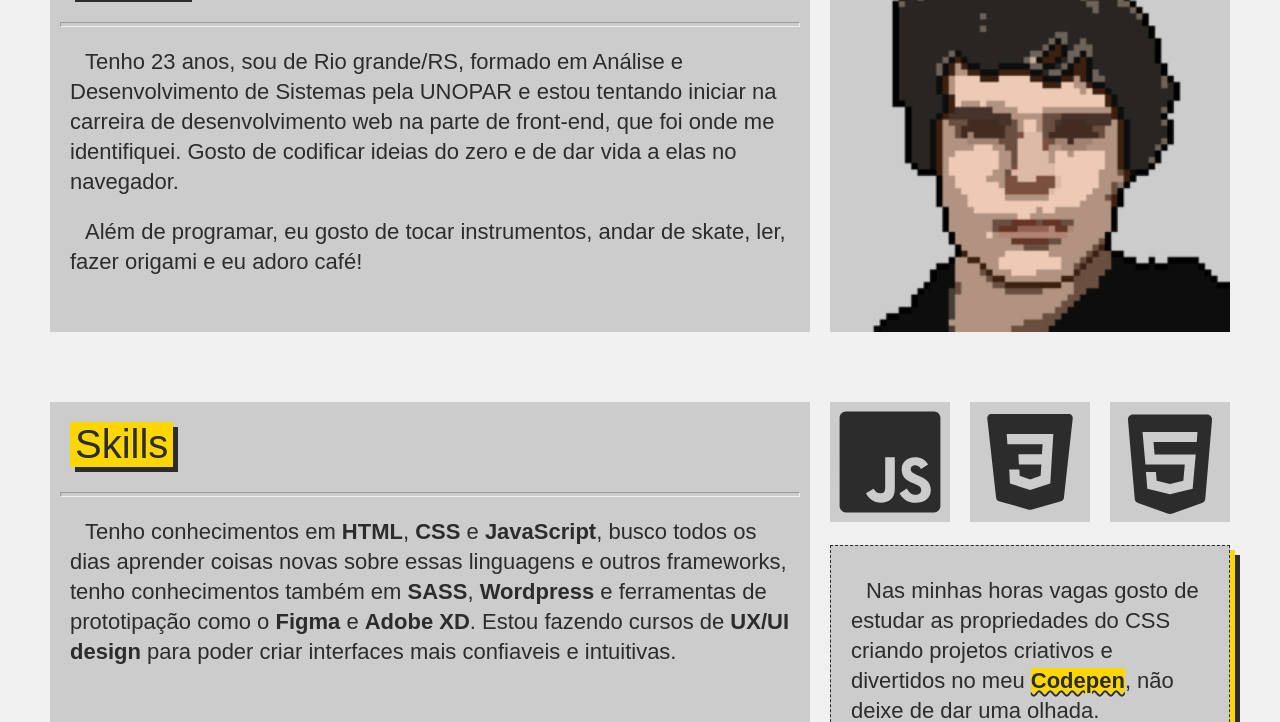
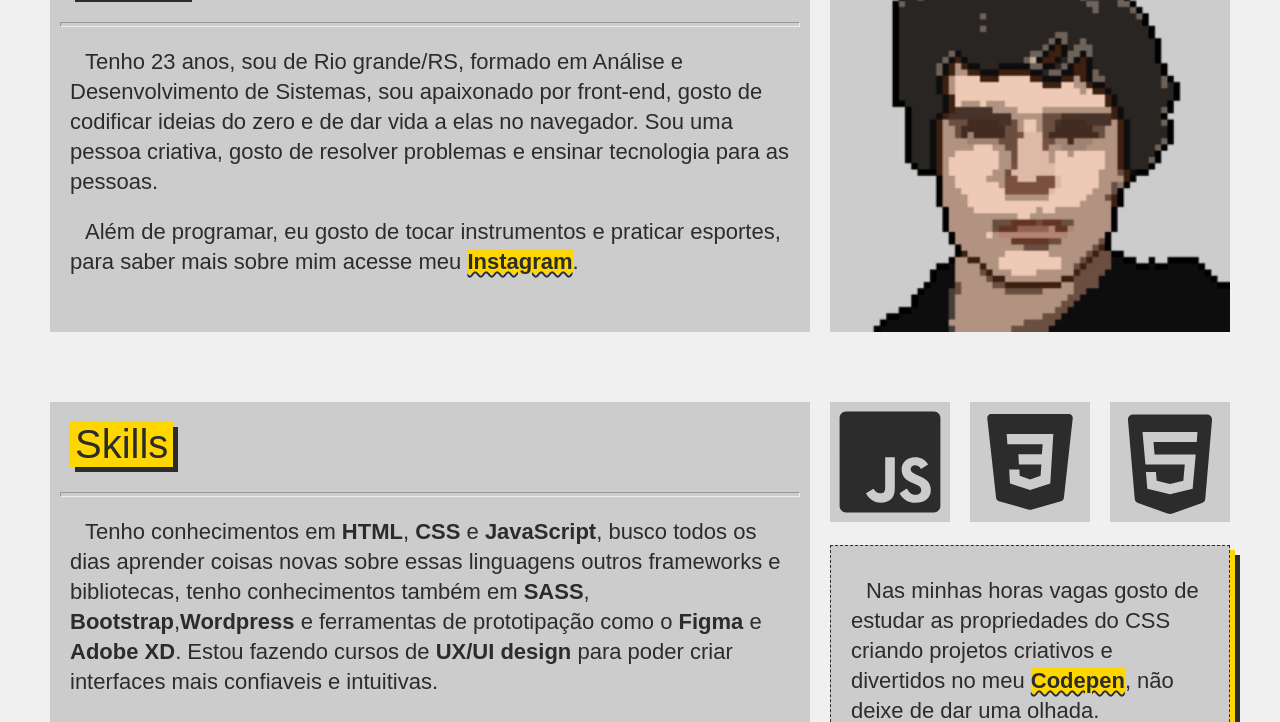
Before and after one commit to devsotter/portfolio-nicholas, a plain HTML site: page index.html in a window 1280 px wide. Shown: the part 478-1200 px from the top of the page. Drawn offline with Linux system fonts and the light colour scheme; a web font is replaced by a local one.

Commit message:
atualizações
atualizando informações.

```diff
--- a/css/reset.css
+++ b/css/reset.css
@@ -106,6 +106,9 @@ hr {
 .git a:hover {
   filter: grayscale(20%);
 }
+.sobre-info a:hover {
+  filter: grayscale(20%);
+}
 
 
 
--- a/index.html
+++ b/index.html
@@ -58,8 +58,8 @@
       <h3>Sobre</h3>
       <hr>
       <p>
-        Tenho 23 anos, sou de Rio grande/RS, formado em Análise e Desenvolvimento de Sistemas pela UNOPAR e estou tentando iniciar na carreira de desenvolvimento web na parte de front-end, que foi onde me identifiquei. Gosto de codificar ideias do zero e de dar vida a elas no navegador.</p>
-      <p>Além de programar, eu gosto de tocar instrumentos, andar de skate, ler, fazer origami e eu adoro café!
+        Tenho 23 anos, sou de Rio grande/RS, formado em Análise e Desenvolvimento de Sistemas, sou apaixonado por front-end, gosto de codificar ideias do zero e de dar vida a elas no navegador. Sou uma pessoa criativa, gosto de resolver problemas e ensinar tecnologia para as pessoas. </p>
+      <p>Além de programar, eu gosto de tocar instrumentos e praticar esportes, para saber mais sobre mim acesse meu  <a href="https://www.instagram.com/polygonico/" target="_blank">Instagram</a>.
       </p>
     </div>
     <div class="sobre-img">
@@ -72,12 +72,12 @@
     <div class="skills-info">
       <h4>Skills</h4>
       <hr>
-      <p>Tenho conhecimentos em <b>HTML</b>, <b>CSS</b> e <b>JavaScript</b>, busco todos os dias aprender coisas novas sobre essas linguagens e outros frameworks, tenho conhecimentos também em <b>SASS</b>, <b>Wordpress</b> e ferramentas de prototipação como o <b>Figma</b> e <b>Adobe XD</b>. Estou fazendo cursos de <b>UX/UI design</b> para poder criar interfaces mais confiaveis e intuitivas. </p>
+      <p>Tenho conhecimentos em <b>HTML</b>, <b>CSS</b> e <b>JavaScript</b>, busco todos os dias aprender coisas novas sobre essas linguagens outros frameworks e bibliotecas, tenho conhecimentos também em <b>SASS</b>, <b>Bootstrap</b>,<b>Wordpress</b> e ferramentas de prototipação como o <b>Figma</b> e <b>Adobe XD</b>. Estou fazendo cursos de <b>UX/UI design</b> para poder criar interfaces mais confiaveis e intuitivas.</p>
     </div>
     <div class="caixa">
-      <div class="codepen">
+      <article class="codepen">
         <p>Nas minhas horas vagas gosto de estudar as propriedades do CSS criando projetos criativos e divertidos no meu <a href="https://codepen.io/sotter" target="_blank">Codepen</a>, não deixe de dar uma olhada.</p>
-      </div>
+      </article>
       <div class="icones-skills">
         <img src="img/js.svg" alt="icones js">
         <img src="img/css.svg" alt="icone css">
```
